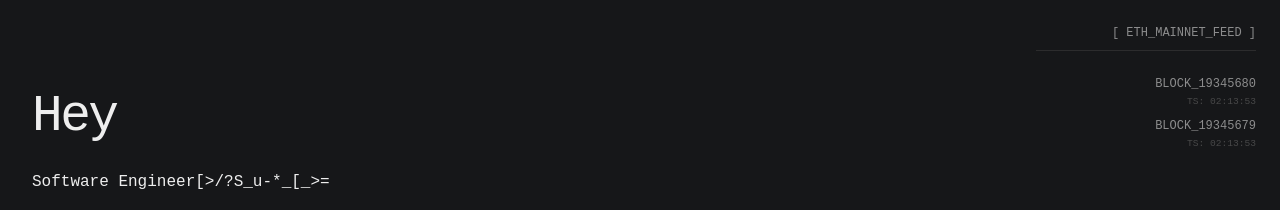
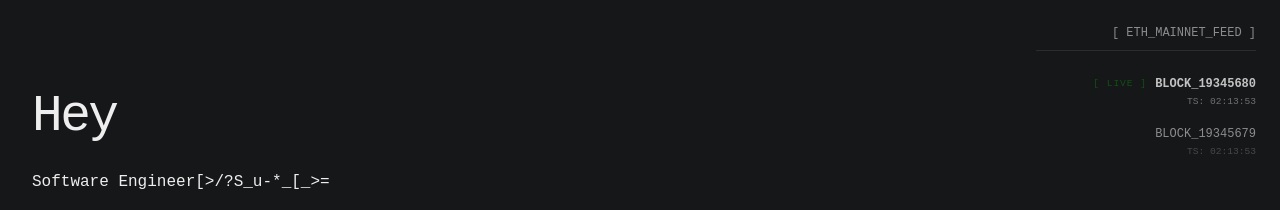
Before and after one commit to ck0x/personal-website, a React (Vite) app: page / in a window 1280 px wide. Shown: the top 210 px of the page. Built offline with nearby package versions, Linux system fonts and the light colour scheme; no server answers.

Commit message:
feat: Add a blinking live indicator and distinct styling for the latest block in BlockFeed, and enable custom styling via a new `style` prop in ScrambleText.

```diff
--- a/src/components/BlockFeed.tsx
+++ b/src/components/BlockFeed.tsx
@@ -26,21 +26,42 @@ export const BlockFeed = () => {
         <ScrambleText text="[ ETH_MAINNET_FEED ]" speed={20} />
       </div>
 
-      {blocks.map((block) => (
-        <div key={block.number} style={{ display: 'flex', flexDirection: 'column', gap: '2px' }}>
+      {blocks.map((block, index) => {
+        const isLatest = index === 0;
+        return (
+          <div key={block.number} style={{
+            display: 'flex',
+            flexDirection: 'column',
+            gap: '2px',
+            position: 'relative',
+            marginBottom: isLatest ? '0.5rem' : '0'
+          }}>
+            <div style={{ display: 'flex', justifyContent: 'flex-end', alignItems: 'center', gap: '8px' }}>
+              {isLatest && (
+                <span className="blink" style={{
+                  color: '#00ff00',
+                  fontSize: '0.6rem',
+                  letterSpacing: '0.1em'
+                }}>
+                  [ LIVE ]
+                </span>
+              )}
               <ScrambleText
                 text={`BLOCK_${block.number}`}
                 speed={30}
                 delay={0}
+                style={isLatest ? { color: '#eee', fontWeight: 'bold' } : undefined}
               />
-          <div style={{ fontSize: '0.6rem', color: '#555' }}>
+            </div>
+            <div style={{ fontSize: '0.6rem', color: isLatest ? '#888' : '#555' }}>
               <ScrambleText
                 text={`TS: ${block.timestamp}`}
                 speed={50}
               />
             </div>
           </div>
-      ))}
+        );
+      })}
     </aside>
   );
 };
--- a/src/components/ScrambleText.tsx
+++ b/src/components/ScrambleText.tsx
@@ -8,6 +8,7 @@ interface ScrambleTextProps {
   delay?: number;
   revealFactor?: number;
   className?: string;
+  style?: React.CSSProperties;
   onClick?: () => void;
 }
 
@@ -18,12 +19,13 @@ export const ScrambleText = ({
   delay = 0,
   revealFactor = 0.1,
   className = '',
+  style,
   onClick
 }: ScrambleTextProps) => {
   const displayText = useScrambleText(text, speed, delay, revealFactor);
 
   return (
-    <Component className={className} onClick={onClick}>
+    <Component className={className} style={style} onClick={onClick}>
       {displayText}
     </Component>
   );
--- a/src/index.css
+++ b/src/index.css
@@ -59,3 +59,12 @@ ul {
 li {
   margin-bottom: 0.5rem;
 }
+@keyframes blink {
+  0% { opacity: 1; }
+  50% { opacity: 0.3; }
+  100% { opacity: 1; }
+}
+
+.blink {
+  animation: blink 1s ease-in-out infinite;
+}
```
Lines whose indentation alone changed are shown as unchanged.
